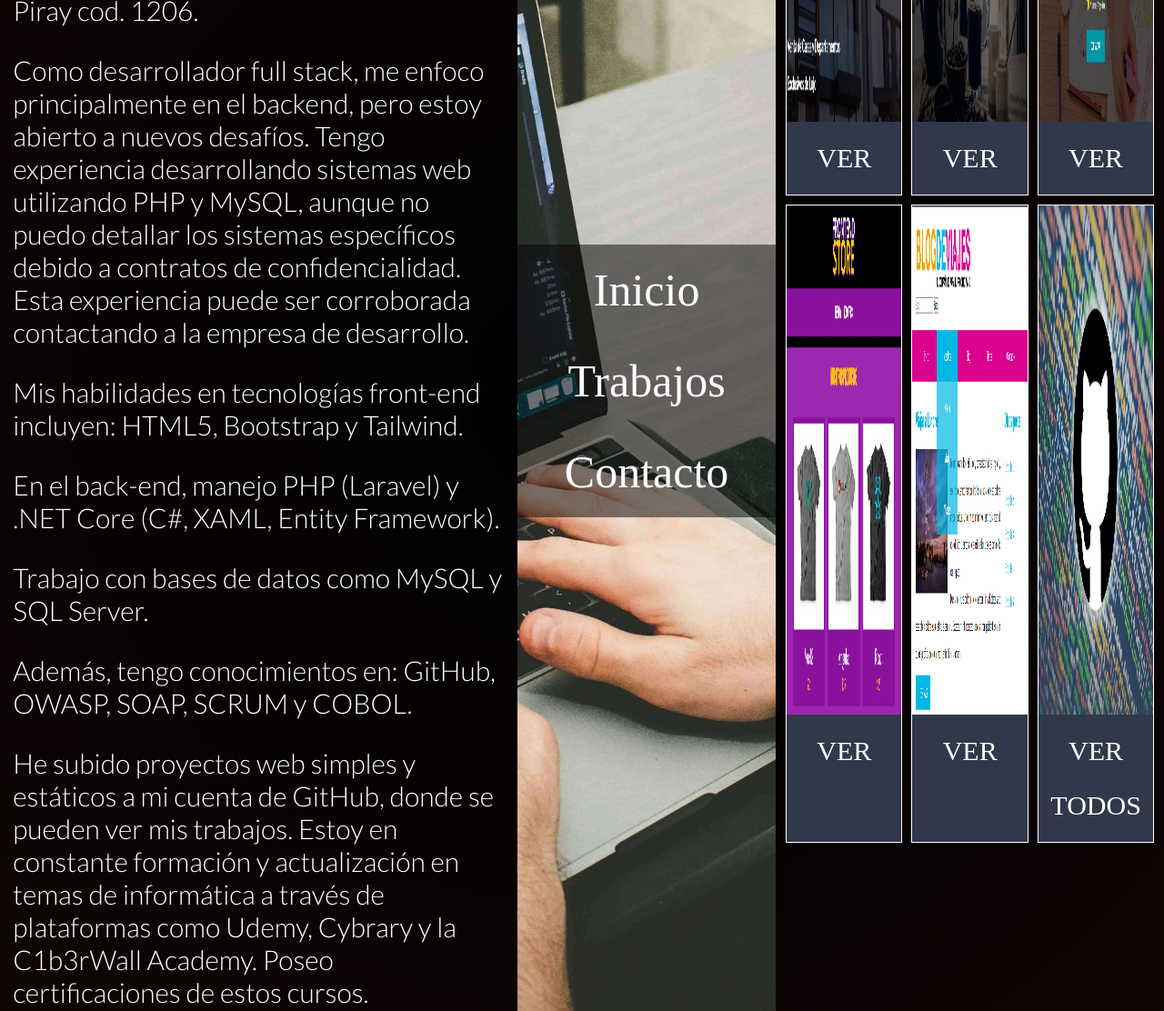
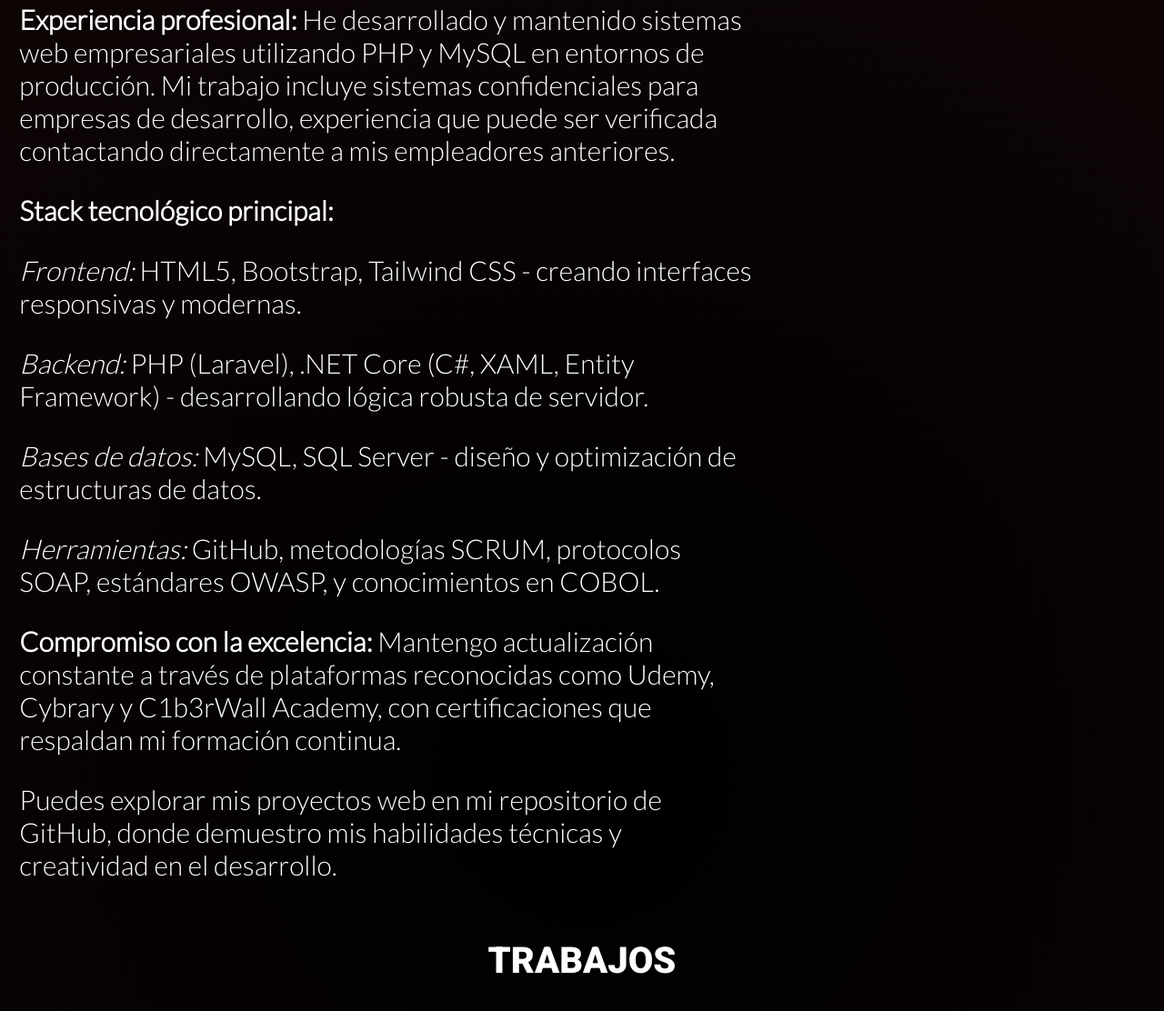
Before and after one commit to cariel456/arielcabral.github.io, a plain HTML site: page index.html in a window 1280 px wide. Shown: the part 1141-2253 px from the top of the page at 91% size. Drawn offline with Linux system fonts and the light colour scheme.

Commit message:
2do update 2025

```diff
--- a/index.html
+++ b/index.html
@@ -26,34 +26,26 @@
     </header>
 
     <section id="about" class="seccion">
-    <section id="about" class="seccion">
-    <section id="about-l" class="contenedor">
-        <h2>Sobre Mí:</h2>
+        <section id="about-l" class="contenedor">
+            <h2>Sobre Mí:</h2>
 
-        <p>¡Hola a todos! Soy Ariel Cabral, técnico superior en administración de redes y actualmente finalizando mi carrera como Analista de Sistemas de Información en el <a href="https://sites.google.com/site/isip1206/Home">Instituto Superior de Informática Puerto Piray cod. 1206.</a></p>
+            <p>¡Hola! Soy Ariel Cabral, <strong>desarrollador full stack</strong> con especialización en backend. Soy técnico superior en administración de redes y próximo a graduarme como Analista de Sistemas de Información en el <a href="https://sites.google.com/site/isip1206/Home" target="_blank">Instituto Superior de Informática Puerto Piray cod. 1206.</a></p>
 
-        <p>Como desarrollador full stack, me enfoco principalmente en el backend, pero estoy abierto a nuevos desafíos. Tengo experiencia desarrollando sistemas web utilizando PHP y MySQL, aunque no puedo detallar los sistemas específicos debido a contratos de confidencialidad. Esta experiencia puede ser corroborada contactando a la empresa de desarrollo.</p>
+            <p><strong>Experiencia profesional:</strong> He desarrollado y mantenido sistemas web empresariales utilizando PHP y MySQL en entornos de producción. Mi trabajo incluye sistemas confidenciales para empresas de desarrollo, experiencia que puede ser verificada contactando directamente a mis empleadores anteriores.</p>
 
-        <p>Mis habilidades en tecnologías front-end incluyen: HTML5, Bootstrap y Tailwind.</p>
+            <p><strong>Stack tecnológico principal:</strong></p>
+            <p><em>Frontend:</em> HTML5, Bootstrap, Tailwind CSS - creando interfaces responsivas y modernas.</p>
+            <p><em>Backend:</em> PHP (Laravel), .NET Core (C#, XAML, Entity Framework) - desarrollando lógica robusta de servidor.</p>
+            <p><em>Bases de datos:</em> MySQL, SQL Server - diseño y optimización de estructuras de datos.</p>
+            <p><em>Herramientas:</em> GitHub, metodologías SCRUM, protocolos SOAP, estándares OWASP, y conocimientos en COBOL.</p>
 
-        <p>En el back-end, manejo PHP (Laravel) y .NET Core (C#, XAML, Entity Framework).</p>
+            <p><strong>Compromiso con la excelencia:</strong> Mantengo actualización constante a través de plataformas reconocidas como <a href="https://www.udemy.com/es/" target="_blank">Udemy</a>, <a href="https://www.cybrary.it/" target="_blank">Cybrary</a> y <a href="https://c1b3rwallacademy.usal.es/2021-2022/cursos" target="_blank">C1b3rWall Academy</a>, con certificaciones que respaldan mi formación continua.</p>
 
-        <p>Trabajo con bases de datos como MySQL y SQL Server.</p>
+            <p>Puedes explorar mis proyectos web en mi <a href="https://github.com/cariel456" target="_blank">repositorio de GitHub</a>, donde demuestro mis habilidades técnicas y creatividad en el desarrollo.</p>
+        </section>
 
-        <p>Además, tengo conocimientos en: GitHub, OWASP, SOAP, SCRUM y COBOL.</p>
 
-        <p>He subido proyectos web simples y estáticos a mi cuenta de GitHub, donde se pueden ver mis trabajos. Estoy en constante formación y actualización en temas de informática a través de plataformas como <a href="https://www.udemy.com/es/" target="_blank">Udemy</a>, <a href="https://www.cybrary.it/">Cybrary</a> y la <a href="https://c1b3rwall.policia.es/ciberwall_academy" target="_blank">C1b3rWall Academy</a>. Poseo certificaciones de estos cursos.</p>
-    </section>
-
-    <section id="about-r">
-        <nav id="nav-about">
-            <li><a href="#home">Inicio</a></li>
-            <li><a href="#trabajos">Trabajos</a></li>
-            <li><a href="#contact">Contacto</a></li>
-        </nav>
-    </section>
 </section>
-
 
     <main class="contenedor seccion">
 
@@ -102,16 +94,16 @@
             <input type="submit" value="Enviar" id="boton">
         </form>
         <div class="redes">
-            <a href="https://www.facebook.com/profile.php?id=100089385107279" target="_blank"><img src="img/sm/fb.png" alt="Facebook"></a>
-            <a href="https://www.instagram.com/arielcabralig/" target="_blank"><img src="img/sm/ig.png" alt="Instagram"></a>
+            <a href="https://www.facebook.com/profile.php?id=arielcabral2026" target="_blank"><img src="img/sm/fb.png" alt="Facebook"></a>
+            <a href="https://www.instagram.com/arielcabral2026/" target="_blank"><img src="img/sm/ig.png" alt="Instagram"></a>
             <a href="https://www.linkedin.com/in/ariel-cabral-891a16268/" target="_blank"><img src="img/sm/ik.png" alt="LinkedIn"></a>
             <a href="https://twitter.com/" target="_blank"><img src="img/sm/tw.png" alt="Twitter"></a>
         </div>
     </section>
 
-    <footer>
-        <p>Ariel Cabral - 2025</p>
-    </footer>
+ <footer>
+    <p>&copy; 2025 Ariel Cabral - <a href="https://docs.google.com/document/d/10mpSZ6tGYH8-95AFCJM5i9Nwbt6nw0oJ/edit?usp=sharing&ouid=109862702581044281948&rtpof=true&sd=true" target="_blank">Descargar CV</a></p>
+</footer>
 
 </body>
 </html>
```
